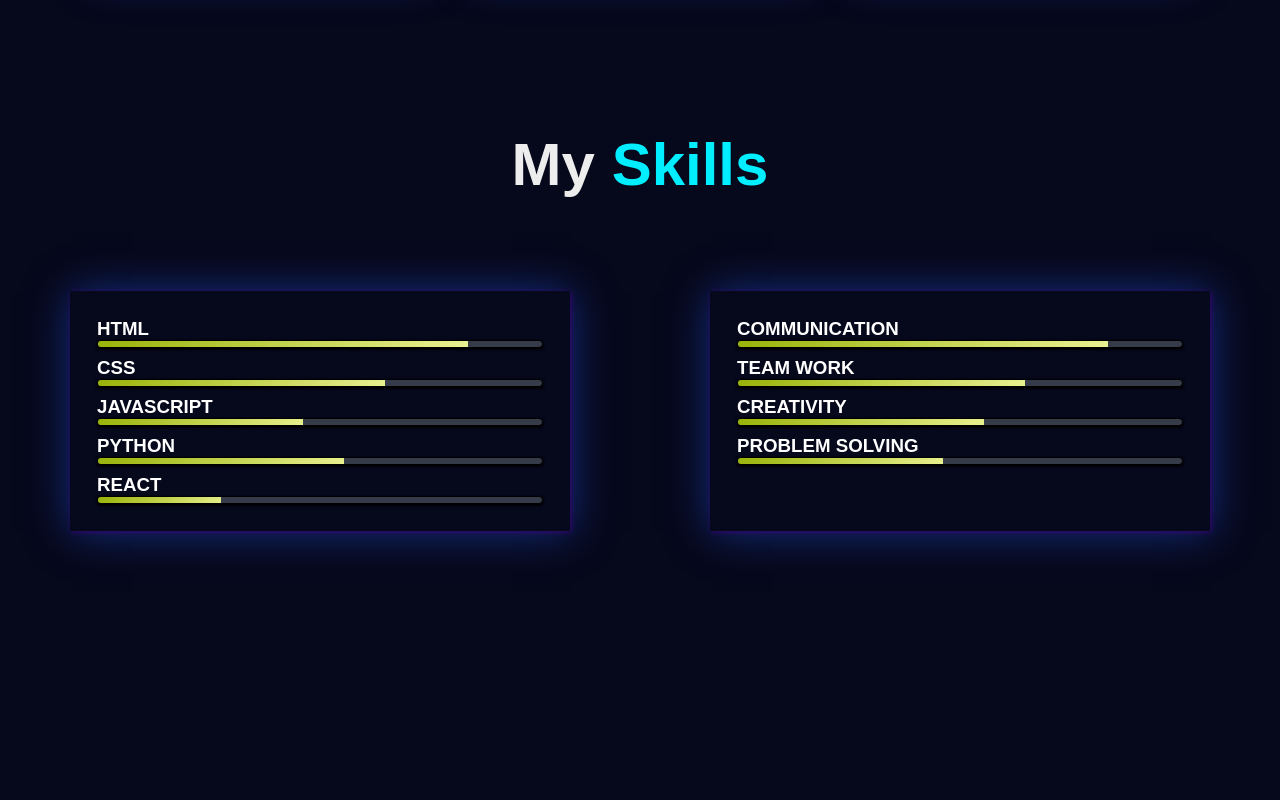
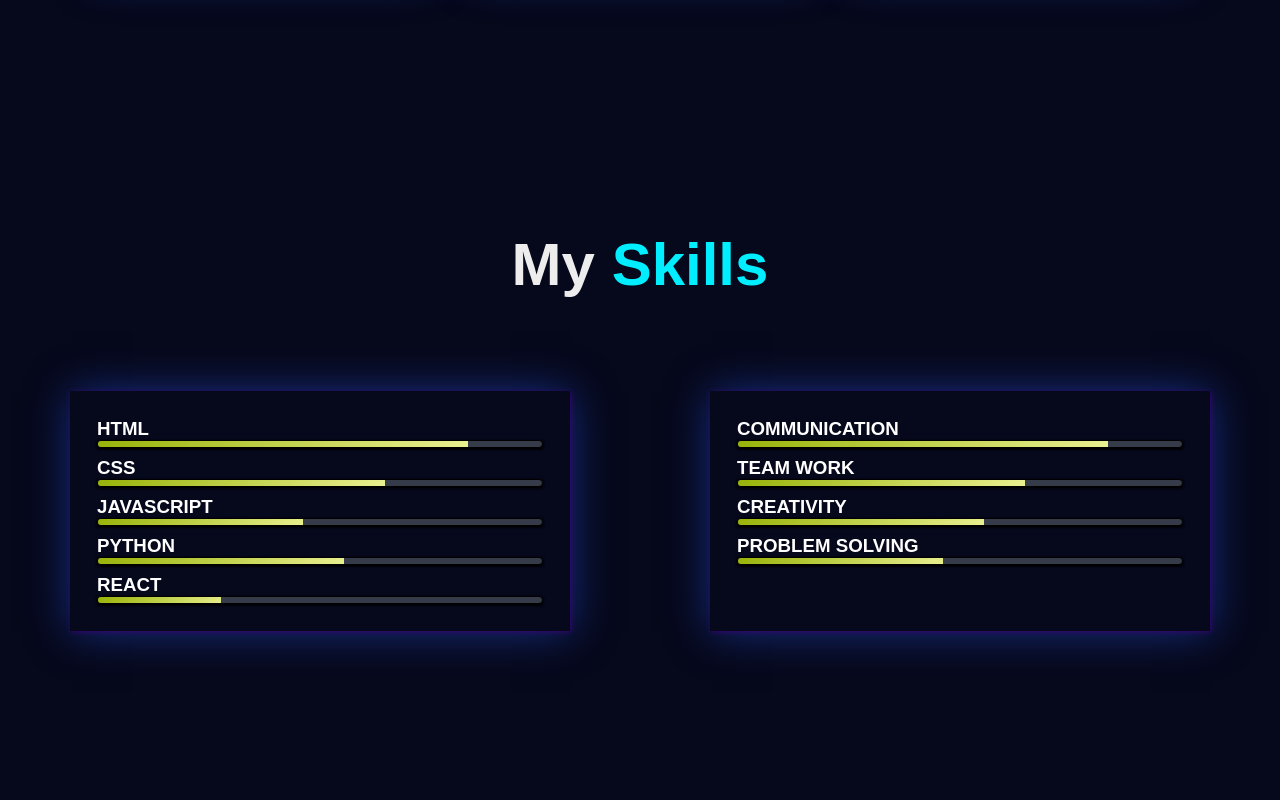
Before and after one commit to Mashi333/portfolio, a plain HTML site: page index.html in a window 1280 px wide. Shown: the part 2120-2920 px from the top of the page. Drawn offline with nearby package versions, Linux system fonts and the light colour scheme.

Commit message:
skills section update

```diff
--- a/index.html
+++ b/index.html
@@ -122,9 +122,10 @@
         </div>
       </div>
     </section>
-    <h1 class="sub-title">My <span>Skills</span></h1>
 
     <section class="skills" id="skills">
+      <h1 class="sub-title">My <span>Skills</span></h1>
+      <div class="skills-container">
         <div class="skill">
           <ul>
             <li>
@@ -169,6 +170,7 @@
               <span class="bar1"><span class="problemsolving"></span></span>
             </li>
           </ul>
+        </div>
       </div>
     </section>
 
@@ -296,7 +298,7 @@
     </section>
 
     <div class="last-text">
-      <p>Copyright © 2022 All rights reserved</p>
+      <p>Copyright © 2024 All rights reserved</p>
     </div>
     <a href="#" class="top"><i class="bx bx-up-arrow-alt"></i></a>
 
--- a/styles.css
+++ b/styles.css
@@ -451,9 +451,16 @@ section {
   width: 120px;
   height: 160px;
 }*/
+
 .skills {
   display: flex;
   flex-wrap: wrap;
+  flex-direction: column;
+  padding-top: 100px;
+}
+
+.skills h1 {
+  text-align: center;
 }
 
 .skill ul li {
@@ -464,6 +471,11 @@ section {
   text-transform: uppercase;
   text-align: left;
   font-style: normal;
+}
+
+.skills-container {
+  display: flex;
+  flex-direction: row;
 }
 
 .skill {
```
Lines whose indentation alone changed are shown as unchanged.
